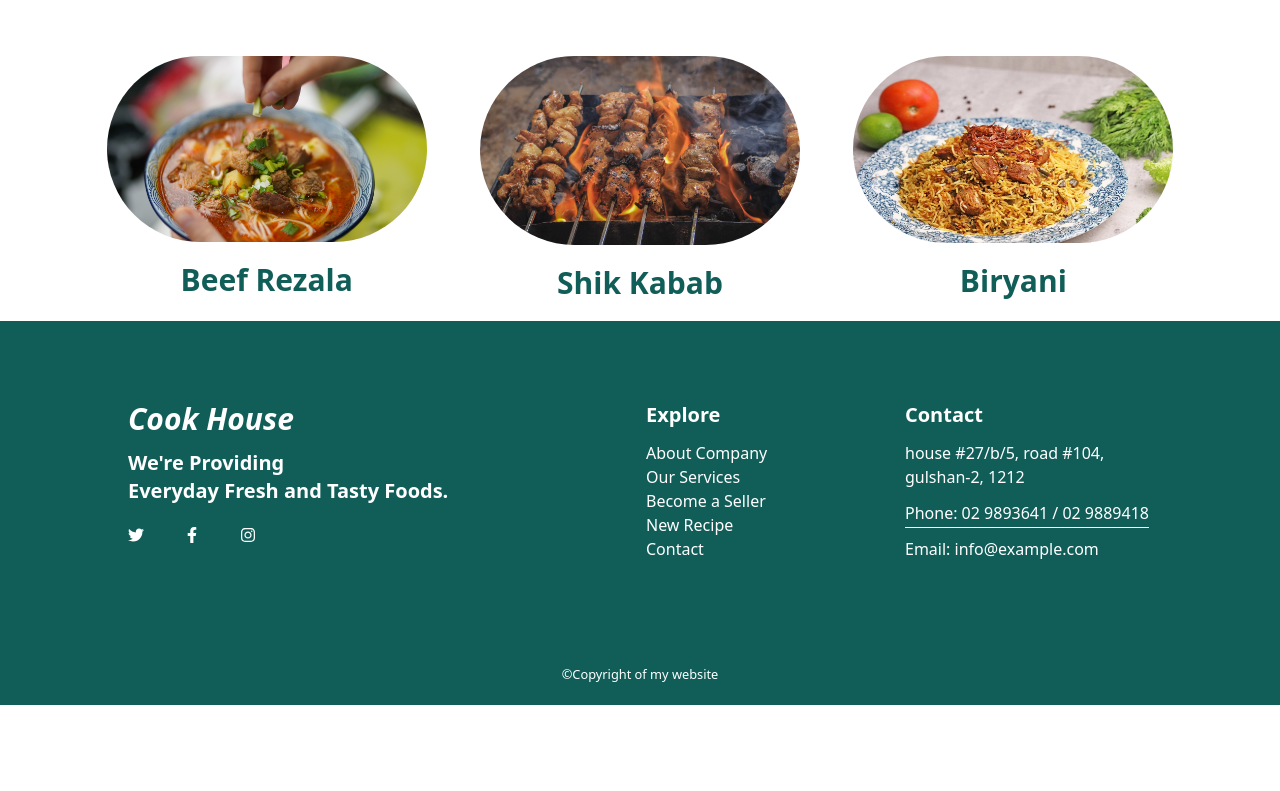
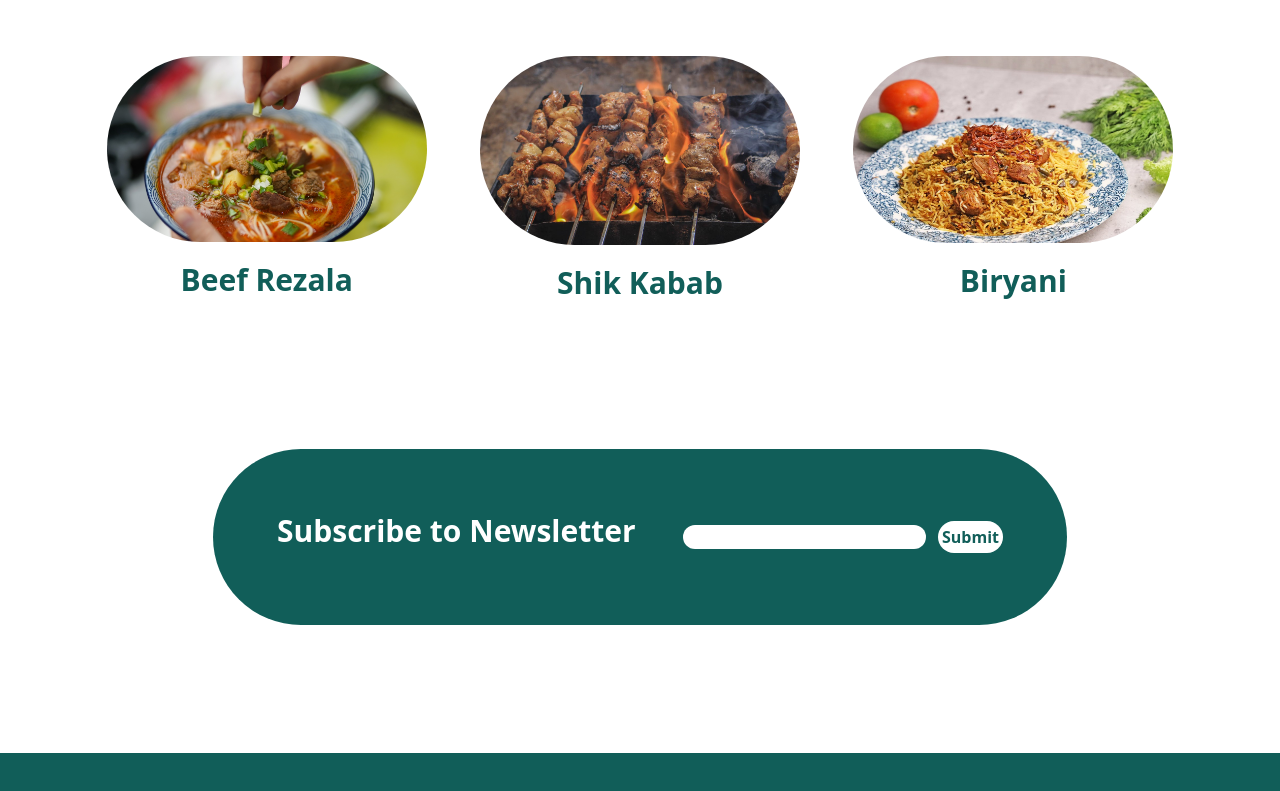
Before and after one commit to Asma505/chef-recipe-hunter-client-side, a React (Vite) app: page / in a window 1280 px wide. Shown: the part 863-1654 px from the top of the page. Before the commit the page ends 1568 px from the top, so only its background shows below. Built offline with nearby package versions, Linux system fonts and the light colour scheme; no server answers.

Commit message:
Subscribe to Newsletter section added on home page

```diff
--- a/src/pages/Home/Home.jsx
+++ b/src/pages/Home/Home.jsx
@@ -34,7 +34,7 @@ const Home = () => {
                     }
                 </div>
             </div>
-            <div className='text-center w-10/12 mx-auto'>
+            <div className='text-center w-10/12 mx-auto mb-32'>
                 <p className='text-5xl font-bold text-teal-800 mt-24 mb-16'>Today's New Hottest Recipes Available Now</p>
                 <div className='md:flex md:justify-between'>
                     <div className='w-80'>
@@ -51,6 +51,13 @@ const Home = () => {
                     </div>
                 </div>
             </div>
+            <div className='bg-teal-800 md:flex md:justify-around w-2/3 mx-auto mb-32 py-16 px-10 rounded-full text-center'>
+                <h3 className='text-white text-3xl font-bold'>Subscribe to Newsletter</h3>
+                <form action="">
+                    <input className='rounded-full mr-3 pl-3 my-3' type="email"/>
+                    <button className='bg-white p-1 text-teal-800 font-bold rounded-full' type='submit'>Submit</button>
+                </form>
+            </div>
         </div>
     );
 };
```
